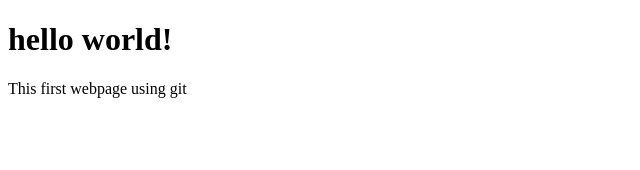
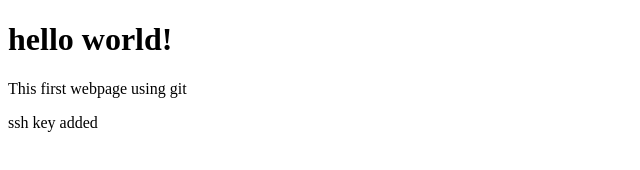
Before and after one commit to rk-17/rk-17.github.io, a plain HTML site: page index.html in a window 1280 px wide. Shown: the whole page, without its empty margins (0-640 px from the left). Drawn offline with Linux system fonts and the light colour scheme.

Commit message:
add ssh line

```diff
--- a/index.html
+++ b/index.html
@@ -6,5 +6,6 @@
 <body>
 <h1> hello world! </h1>
 This first webpage using git
+<p> ssh key added </p>
 </body>
 </html>
```
